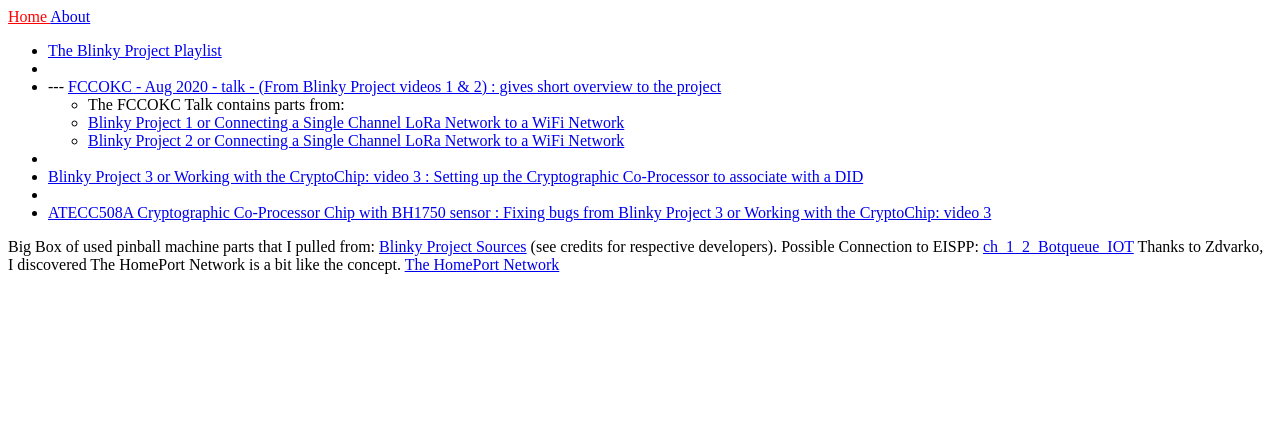
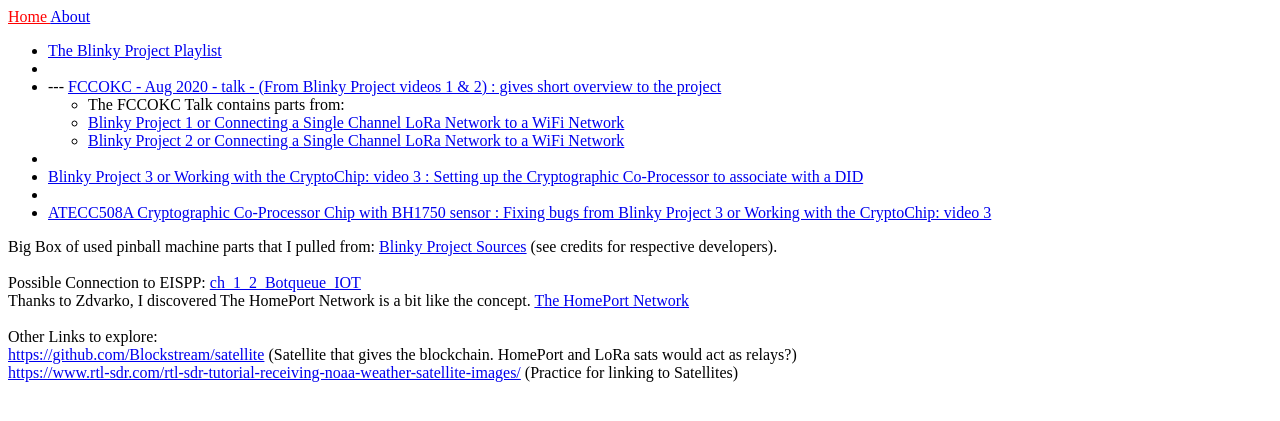
Before and after one commit to theholo-space/theholo-space.github.io, a Jekyll site: the page built from index.html, in a window 1280 px wide. Shown: the top 421 px of the page. Built offline with Jekyll 4.4.1, drawn with Linux system fonts in a browser that asks for light colours.

Commit message:
added satellite and wx sat connection links

```diff
--- a/index.html
+++ b/index.html
@@ -24,9 +24,13 @@
      <li><a href="https://www.youtube.com/watch?v=yFi4LcselCc&list=PLbVZNfQhcZ3eQpiBUY_0IaXPmPE5pZoOT&index=5">ATECC508A Cryptographic Co-Processor Chip with BH1750 sensor : Fixing bugs from Blinky Project 3 or Working with the CryptoChip: video 3</a></li>
     </ul>
 
-    Big Box of used pinball machine parts that I pulled from: <a href="https://github.com/bshambaugh/blinky_project_ede_code/tree/master">Blinky Project Sources</a> (see credits for respective developers).
+    Big Box of used pinball machine parts that I pulled from: <a href="https://github.com/bshambaugh/blinky_project_ede_code/tree/master">Blinky Project Sources</a> (see credits for respective developers).<br><br>
 
-    Possible Connection to EISPP: <a href="http://bshambaugh.org/eispp/#ch_1_2_Botqueue_IOT">ch_1_2_Botqueue_IOT</a>
-    Thanks to Zdvarko, I discovered The HomePort Network is a bit like the concept. <a href="https://homeport.network/">The HomePort Network</a>
+    Possible Connection to EISPP: <a href="http://bshambaugh.org/eispp/#ch_1_2_Botqueue_IOT">ch_1_2_Botqueue_IOT</a><br>
+    Thanks to Zdvarko, I discovered The HomePort Network is a bit like the concept. <a href="https://homeport.network/">The HomePort Network</a><br><br>
+
+    Other Links to explore:<br>
+    <a href="https://github.com/Blockstream/satellite">https://github.com/Blockstream/satellite</a> (Satellite that gives the blockchain. HomePort and LoRa sats would act as relays?)<br>
+    <a href="https://www.rtl-sdr.com/rtl-sdr-tutorial-receiving-noaa-weather-satellite-images/">https://www.rtl-sdr.com/rtl-sdr-tutorial-receiving-noaa-weather-satellite-images/</a> (Practice for linking to Satellites)
   </body>
 </html>
```
